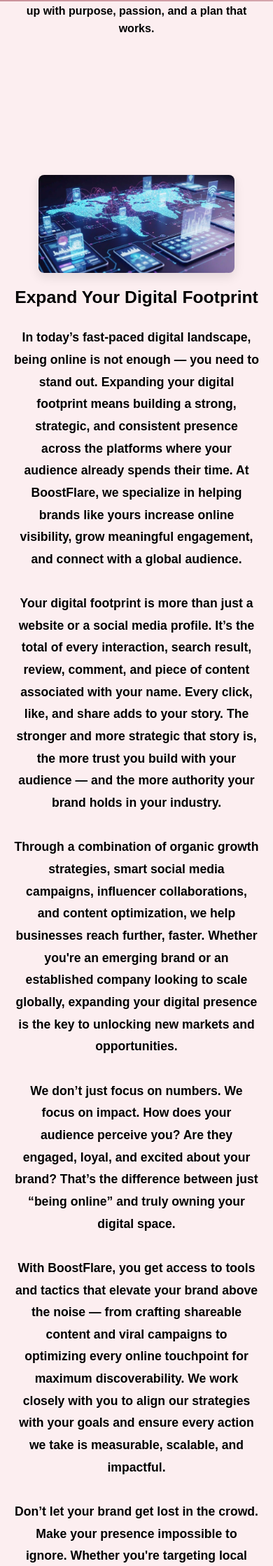
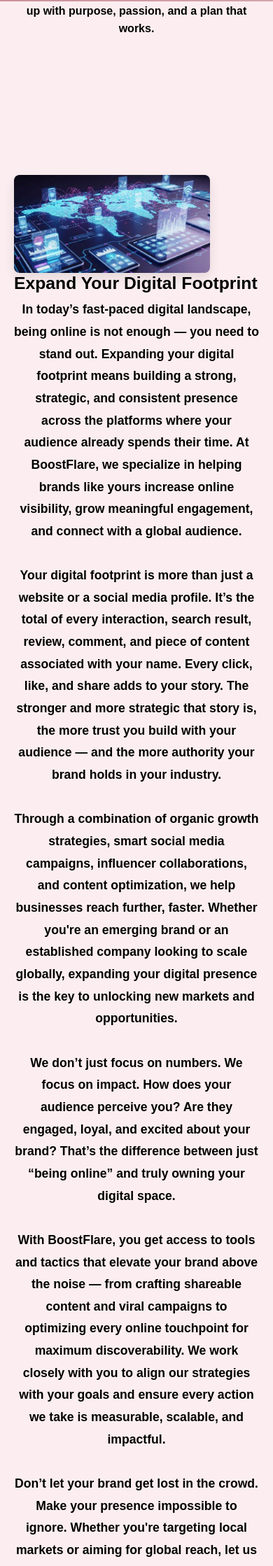
Before and after one commit to candra2012/BoostFlare, a Jekyll site: the page built from index.html, in a window 390 px wide. Shown: the part 898-3136 px from the top of the page at 70% size. Built offline with Jekyll 4.4.1, drawn with Linux system fonts in a browser that asks for light colours.

Commit message:
Update style.css

```diff
--- a/assets/css/style.css
+++ b/assets/css/style.css
@@ -354,39 +354,6 @@
     margin: 0 auto;
 }
 
-.zig-zag-item {
-    display: flex;
-    flex-direction: column;
-    align-items: center;
-    margin-bottom: 80px;
-    gap: 30px;
-    padding: 0;
-
-    background-color: transparent;
-    border-radius: 0;
-    box-shadow: none;
-
-    opacity: 0;
-    transition: opacity 0.8s ease-out;
-
-    transform: none; /* Jaring pengaman */
-    animation: none; /* Jaring pengaman */
-}
-
-.zig-zag-item.is-visible {
-    opacity: 1;
-}
-
-.zig-zag-content {
-    width: 100%;
-    padding: 0 20px;
-    text-align: center;
-
-    opacity: 1 !important;
-    transform: none !important;
-    animation: none !important;
-    transition: none !important;
-}
 
 .zig-zag-content p { /* Spesifik ke paragraf di zig-zag-content */
     color: var(--white-text) !important; /* Pastikan teks paragraf putih */
@@ -423,25 +390,6 @@
     transform: translateX(0);
 }
 
-.zig-zag-item[data-animation-direction="left"] {
-    align-self: flex-start;
-    margin-right: auto;
-    margin-left: 0;
-}
-
-.zig-zag-item[data-animation-direction="right"] {
-    align-self: flex-end;
-    margin-left: auto;
-    margin-right: 0;
-}
-
-.zig-zag-item[data-animation-direction="left"] .zig-zag-image img {
-    transform: translateX(-100%);
-}
-
-.zig-zag-item.is-visible[data-animation-direction="left"] .zig-zag-image img {
-    transform: translateX(0);
-}
 
 
 /* Responsive adjustments for smaller screens */
@@ -481,21 +429,6 @@
         transition: opacity 0.8s ease-out, transform 0.8s ease-out;
     }
 
-    .zig-zag-item.is-visible .zig-zag-image img {
-        transform: translateY(0);
-        opacity: 1;
-    }
-
-    .zig-zag-item[data-animation-direction="left"] .zig-zag-image img,
-    .zig-zag-item[data-animation-direction="right"] .zig-zag-image img {
-        transform: translateY(20px);
-    }
-
-    .zig-zag-item.is-visible[data-animation-direction="left"] .zig-zag-image img,
-    .zig-zag-item.is-visible[data-animation-direction="right"] .zig-zag-image img {
-        transform: translateY(0);
-    }
-    }
 
 body, h1, h2, h3, h4, h5, h6, p, span, li, a {
   color: #ffffff !important;
```
